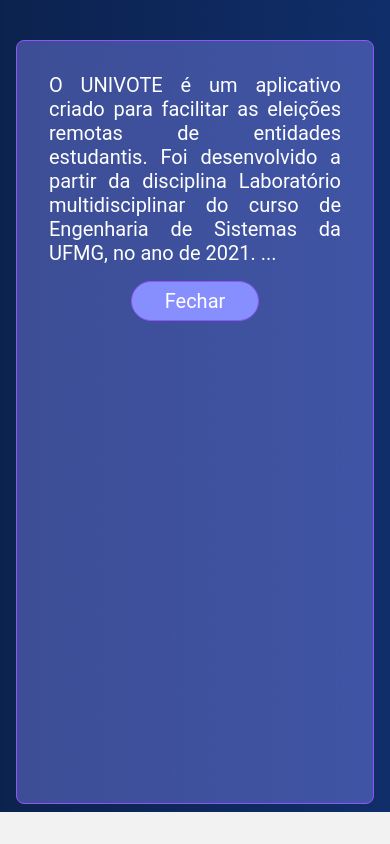
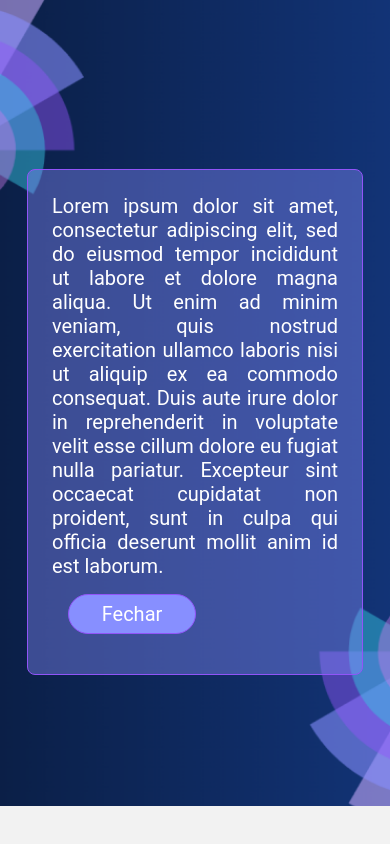
Before and after one commit to mikeantonio772/univote, a React Native app in the folder frontend/: screen /About in a window 390 px wide. Built offline with nearby package versions, Linux system fonts and the light colour scheme.

Commit message:
AvailableElections screen and Card component

```diff
--- a/frontend/App.js
+++ b/frontend/App.js
@@ -1,9 +1,10 @@
 import React from 'react';
 import { NavigationContainer } from '@react-navigation/native';
 import { createNativeStackNavigator } from '@react-navigation/native-stack';
-import Login from "./src/screens/Login";
-import Home from "./src/screens/Home";
+import Login from './src/screens/Login';
+import Home from './src/screens/Home';
 import About from './src/screens/About';
+import AvailableElections from './src/screens/AvailableElections'
 
 const Stack = createNativeStackNavigator();
 
@@ -14,6 +15,7 @@
         <Stack.Screen name="Login" component={Login}/>
         <Stack.Screen name="Home" component={Home}/>
         <Stack.Screen name="About" component={About}/>
+        <Stack.Screen name="Available Elections" component={AvailableElections}/>
       </Stack.Navigator>
     </NavigationContainer>
   );
--- a/frontend/src/components/Btn.js
+++ b/frontend/src/components/Btn.js
@@ -5,7 +5,7 @@
 export default function Btn(props) {
   return (
     <TouchableHighlight
-      style={[styles.button, { width: props.width, top: props.top }]}
+      style={[styles.button, { width: props.width, top: props.top, margin: props.margin }]}
       onPress={props.onPress}
       underlayColor="#9154F8"
     >
--- /dev/null
+++ b/frontend/src/components/Card.js
@@ -0,0 +1,21 @@
+import React from 'react';
+import { StyleSheet, View } from 'react-native';
+
+export default function Card({ children }) {
+  return (
+    <View style={styles.card}>
+      {children}
+    </View>
+  )
+}
+
+const styles = StyleSheet.create({
+  card: {
+    width: 336,
+    backgroundColor: '#878FFF66',
+    borderRadius: 8,
+    borderWidth: 1,
+    borderColor: '#9154F8',
+    padding: 24,
+  },
+});
--- a/frontend/src/screens/About.js
+++ b/frontend/src/screens/About.js
@@ -1,46 +1,48 @@
 import React from 'react';
-import { Dimensions, ImageBackground, StyleSheet, Text, TouchableHighlight, View } from 'react-native';
-import background2 from "../../assets/background2.png"
+import { Dimensions, ImageBackground, ScrollView, StyleSheet, Text, TouchableHighlight, View } from 'react-native';
+import background1 from "../../assets/background1.png"
 import Btn from '../components/Btn';
+import Card from '../components/Card';
 
 export default function About({ navigation }) {
   return (
-      <ImageBackground style={styles.image} source={background2}>
-        <View style={styles.container}>
-          <Text
-            style={styles.text}
-          >
-            O UNIVOTE é um aplicativo criado para facilitar as eleições remotas
-            de entidades estudantis. Foi desenvolvido a partir da disciplina
-            Laboratório multidisciplinar do curso de Engenharia de Sistemas da UFMG, no ano de 2021. ...
+    <ImageBackground style={styles.image} source={background1}>
+      <ScrollView style={{marginVertical: '25%'}} contentContainerStyle={styles.container}>
+        <Card>
+          <Text style={styles.text}>
+            Lorem ipsum dolor sit amet, consectetur adipiscing elit, sed do
+            eiusmod tempor incididunt ut labore et dolore magna aliqua. Ut enim ad
+            minim veniam, quis nostrud exercitation ullamco laboris nisi ut
+            aliquip ex ea commodo consequat. Duis aute irure dolor in
+            reprehenderit in voluptate velit esse cillum dolore eu fugiat nulla
+            pariatur. Excepteur sint occaecat cupidatat non proident, sunt in
+            culpa qui officia deserunt mollit anim id est laborum.
           </Text>
-          <Btn title="Fechar" width={128} onPress={() => navigation.goBack()}/>
-        </View>
-      </ImageBackground>
+          <View alignItems='center'>
+            <Btn title="Fechar" width={128} onPress={() => navigation.goBack()} />
+          </View>
+        </Card>
+      </ScrollView>
+    </ImageBackground>
   );
 }
 
 const styles = StyleSheet.create({
   container: {
-    flex: 1,
-    flexDirection: 'column',
-    backgroundColor: '#878FFF66',
-    borderRadius: 8,
-    borderWidth: 1,
-    borderColor: '#9154F8',
-    alignItems: 'center',
-    marginHorizontal: 16,
-    marginVertical: 40,
-    padding: 32,
+    flexGrow: 1,
+    justifyContent: 'center',
   },
   image: {
     flex: 1,
     width: Dimensions.get("window").width,
+    alignItems: 'center',
+    justifyContent: 'center',
   },
   text: {
     fontFamily: 'Roboto',
     fontSize: 20,
     textAlign: 'justify',
     color: 'white',
+    // margin: 24,
   },
 });
--- /dev/null
+++ b/frontend/src/screens/AvailableElections.js
@@ -0,0 +1,72 @@
+import React from 'react';
+import { StyleSheet, View, ImageBackground, Dimensions, Text, FlatList } from 'react-native';
+import Btn from "../components/Btn";
+import Header from '../components/Header';
+import Title from '../components/Title';
+import background2 from "../../assets/background2.png"
+import Card from '../components/Card';
+
+const DATA = [
+  {
+    id: 'bd7acbea-c1b1-46c2-aed5-3ad53abb28ba',
+    title: 'Eleição X',
+  },
+  {
+    id: '3ac68afc-c605-48d3-a4f8-fbd91aa97f63',
+    title: 'Eleição Y',
+  },
+  {
+    id: '58694a0f-3da1-471f-bd96-145571e29d72',
+    title: 'Eleição Z',
+  },
+  {
+    id: 'bd7acbea-c1b1-46c2-aed5-3ad53abb28bb',
+    title: 'Eleição X',
+  },
+  {
+    id: '3ac68afc-c605-48d3-a4f8-fbd91aa97f64',
+    title: 'Eleição Y',
+  },
+  {
+    id: '58694a0f-3da1-471f-bd96-145571e29d73',
+    title: 'Eleição Z',
+  },
+];
+
+const renderItem = ({ item }) => (
+  <View style={styles.container}>
+    <Card>
+      <Text>{item.title}</Text>
+      <View alignItems='center'>
+        <Btn title='VOTAR' width={256} margin={0}/>
+      </View>
+    </Card>
+  </View>
+)
+
+export default function AvailableElections({ navigation }) {
+  return (
+    <ImageBackground style={styles.image} source={background2}>
+      <Header />
+      <Title text='Eleições Disponíveis' />
+      <FlatList
+        data={DATA}
+        renderItem={renderItem}
+        keyExtractor={item => item.id}
+      />
+    </ImageBackground>
+  );
+}
+
+const styles = StyleSheet.create({
+  container: {
+    flex: 1,
+    flexDirection: 'column',
+    alignItems: 'center',
+    margin: 16,
+  },
+  image: {
+    flex: 1,
+    width: Dimensions.get("window").width,
+  },
+});
--- a/frontend/src/screens/Home.js
+++ b/frontend/src/screens/Home.js
@@ -1,11 +1,11 @@
 import React from 'react';
 import { StyleSheet, View, ImageBackground, Dimensions } from 'react-native';
-import Btn from "../components/Btn";
+import Btn from '../components/Btn';
 import Header from '../components/Header';
 import Footer from '../components/Footer';
 import Title from '../components/Title';
 import VoteIcon from 'react-native-vector-icons/FontAwesome5';
-import background2 from "../../assets/background2.png"
+import background2 from '../../assets/background2.png'
 
 export default function Home({ navigation }) {
   return (
@@ -14,10 +14,10 @@
         <Title text="Boas-vindas, <matrícula>!" />
         <View style={styles.container}>
           <VoteIcon style={{margin: 30, top: -30}} name="vote-yea" size={100} color="#878FFF"/>
-          <Btn title="Eleições Disponíveis" width={256} />
-          <Btn title="Meus Votos" width={256} />
-          <Btn title="Eleições Anteriores" width={256} />
-          <Btn title="Minhas Eleições" width={256} />
+          <Btn title="Eleições Disponíveis" width={256} margin={16} onPress={() => navigation.navigate('Available Elections')} />
+          <Btn title="Meus Votos" width={256} margin={16} />
+          <Btn title="Eleições Anteriores" width={256} margin={16} />
+          <Btn title="Minhas Eleições" width={256} margin={16} />
         </View>
         <Footer onPressAbout={() => navigation.navigate('About')}/>
       </ImageBackground>
--- a/frontend/src/screens/Login.js
+++ b/frontend/src/screens/Login.js
@@ -1,7 +1,7 @@
 import React from 'react';
 import { StyleSheet, Text, View, ImageBackground, Dimensions } from 'react-native';
-import Btn from "../components/Btn";
-import background1 from "../../assets/background1.png"
+import Btn from '../components/Btn';
+import background1 from '../../assets/background1.png';
 
 export default function Login({ navigation }) {
   return (
```
